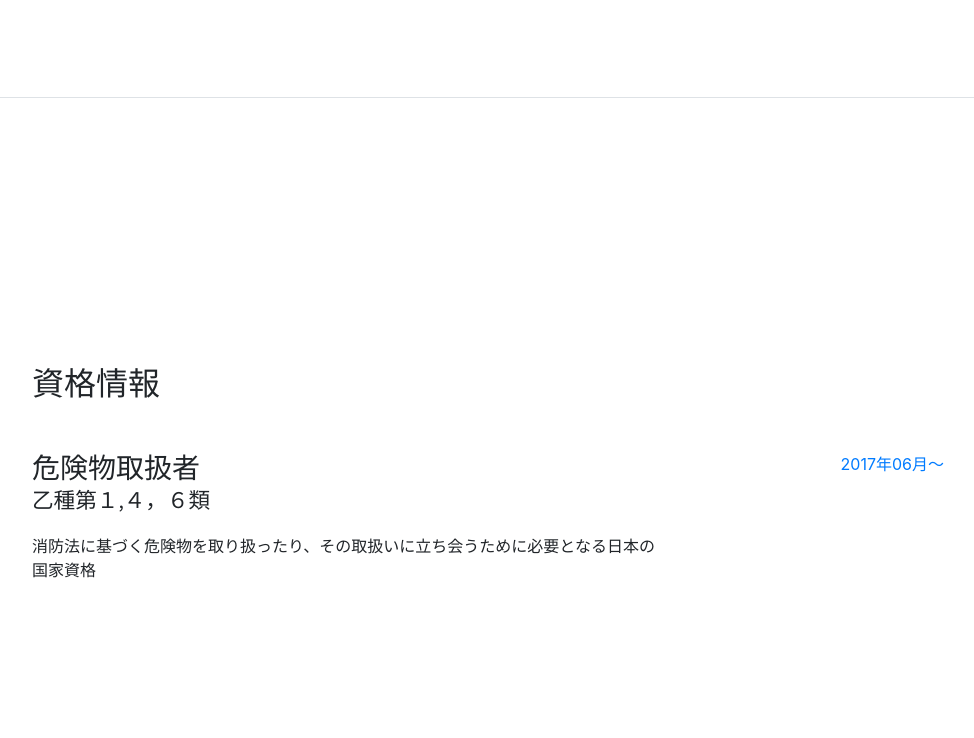
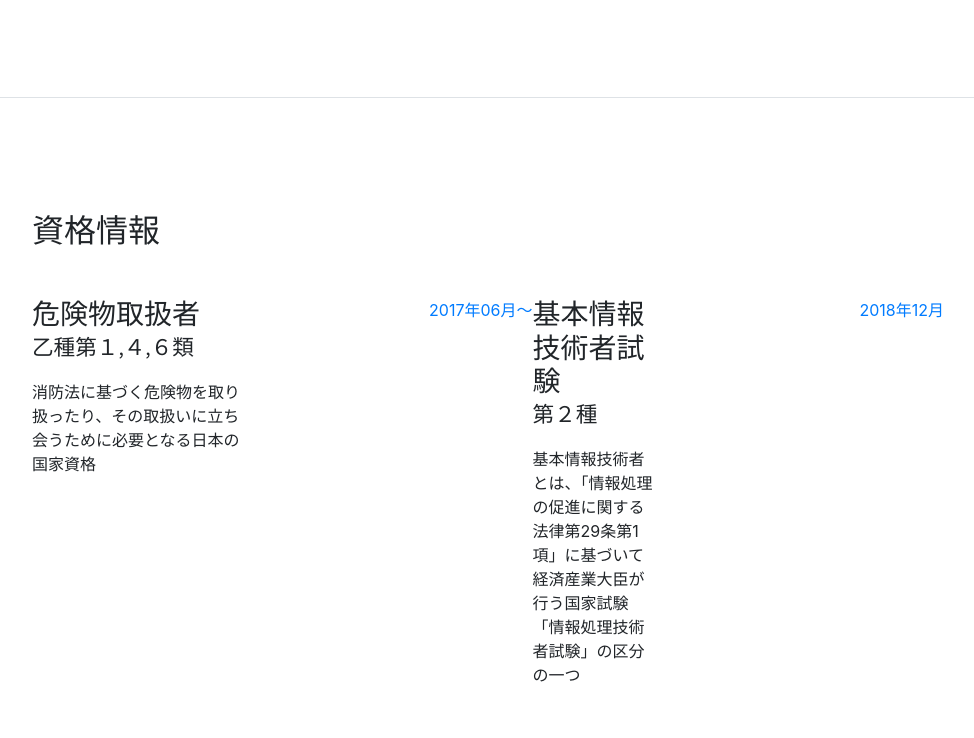
Before and after one commit to ta-yanai/webtop, a website with bundled scripts: page index.html in a window 1280 px wide. Shown: the part 1502-2240 px from the top of the page, without its empty margins (288-1262 px from the left). Built offline with nearby package versions, Linux system fonts and the light colour scheme.

Commit message:
Update index.html

```diff
--- a/index.html
+++ b/index.html
@@ -136,12 +136,23 @@
           <div class="resume-item d-flex flex-column flex-md-row mb-5">
             <div class="resume-content mr-auto">
               <h3 class="mb-0">危険物取扱者</h3>
-              <div class="subheading mb-3">乙種第１,４，６類</div>
+              <div class="subheading mb-3">乙種第１,４,６類</div>
               <div>消防法に基づく危険物を取り扱ったり、その取扱いに立ち会うために必要となる日本の国家資格</div>
             </div>
             <div class="resume-date text-md-right">
               <span class="text-primary">2017年06月～</span>
             </div>
+
+          <div class="resume-item d-flex flex-column flex-md-row mb-5">
+            <div class="resume-content mr-auto">
+              <h3 class="mb-0">基本情報技術者試験</h3>
+              <div class="subheading mb-3">第２種</div>
+              <div>基本情報技術者とは、「情報処理の促進に関する法律第29条第1項」に基づいて経済産業大臣が行う国家試験「情報処理技術者試験」の区分の一つ</div>
+            </div>
+            <div class="resume-date text-md-right">
+              <span class="text-primary">2018年12月</span>
+            </div>
+
           </div>
 
         </div>
```
